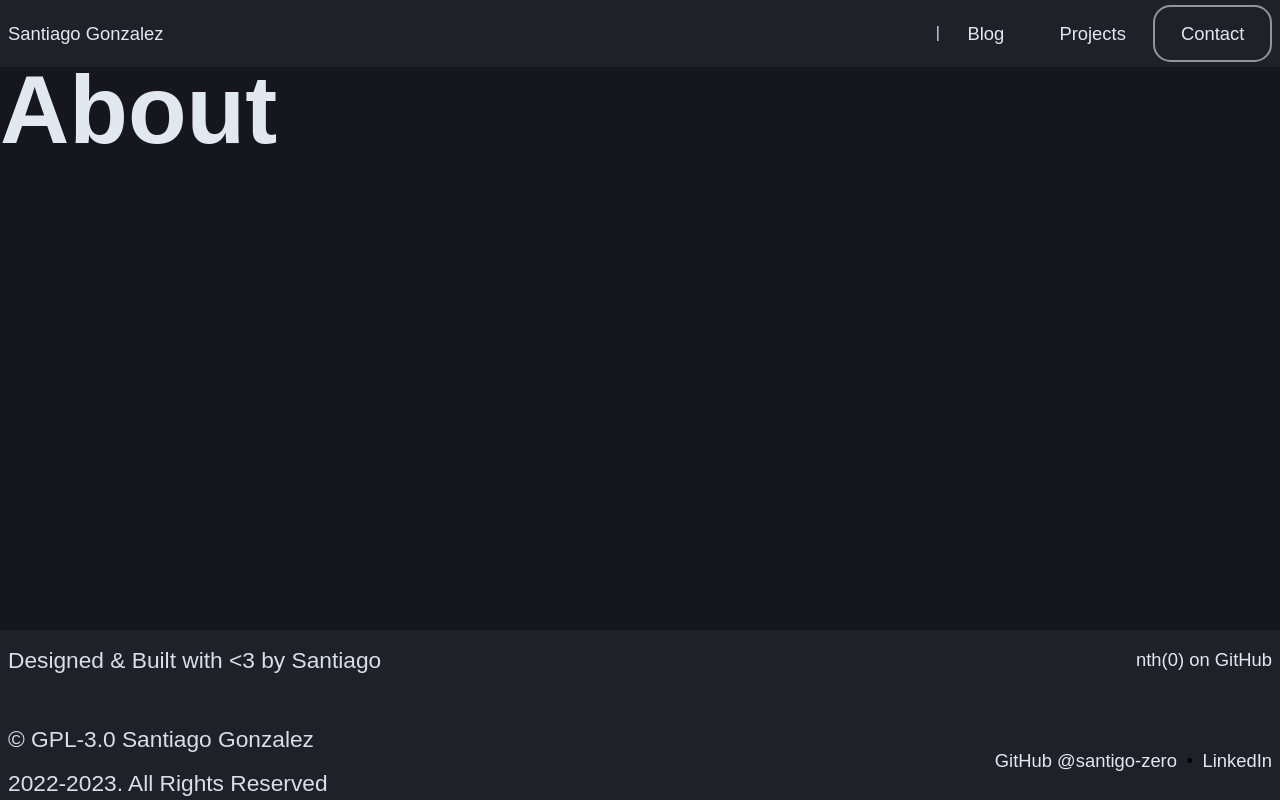
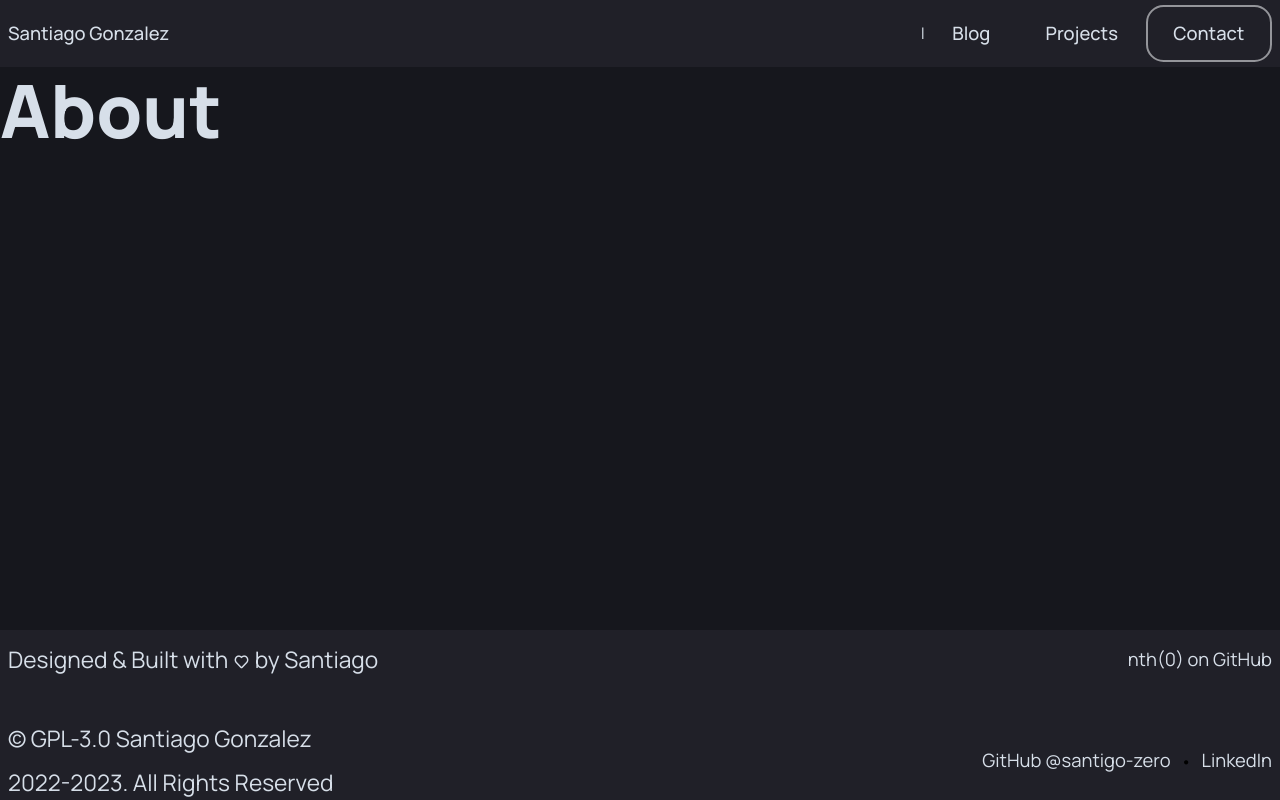
Before and after one commit to santiago-webdev/portfolio-and-blog, a SvelteKit app: page /about in a window 1280 px wide. Built offline with nearby package versions, Linux system fonts and the light colour scheme.

Commit message:
Uppercase font in `Hero`

```diff
--- a/src/lib/components/landing/Hero.svelte
+++ b/src/lib/components/landing/Hero.svelte
@@ -7,11 +7,7 @@
 
 <section class="wider">
   <div class="hero">
-    <h1>
-      Building websites <span>&&</span>
-      clean
-      interfaces
-    </h1>
+    <h1>Building websites <span>&&</span> clean interfaces</h1>
   </div>
   <div class="content">
     <p>
@@ -26,25 +22,23 @@
   section {
     display: grid;
     grid-template-columns: repeat(auto-fit, minmax(min(20rem, 100%), 1fr));
-    /* grid-template-columns: 1fr 1fr; */
     gap: 1rem;
     margin-inline: auto;
-    /* width: 100%; */
-    /* height: 100%; */
   }
 
   .hero {
     text-align: left;
   }
 
-  /* h1 { */
-  /*   text-transform: uppercase; */
-  /* } */
+  h1 {
+    font-size: clamp(3rem, 8vw, 8.1rem);
+    line-height: calc(1.5 * clamp(2.3rem, 8vw, 5rem));
+    text-transform: uppercase;
+  }
 
-  /* p { */
-  /*   max-width: 40ch; */
-  /*   margin-inline: auto; */
-  /* } */
+  p {
+    margin-inline: auto;
+  }
 
   .content {
     display: grid;
--- a/src/lib/styles/typography.css
+++ b/src/lib/styles/typography.css
@@ -1,19 +1,17 @@
 html {
-  font-family: 'Basier Circle', sans-serif;
+  font-family: 'Manrope', sans-serif;
 }
 
 h1 {
   color: var(--clr-title);
   font-weight: 800;
   font-variation-settings: 'wght' 800;
-  /* font-size: clamp(2.6rem, 8vw, 4.6rem); */
-  /* line-height: calc(1.5 * clamp(2.3rem, 8vw, 3.6rem)); */
-  font-size: clamp(3.7rem, 8vw, 6rem);
+  font-size: clamp(2.6rem, 8vw, 4.6rem);
   line-height: calc(1.5 * clamp(2.3rem, 8vw, 3.6rem));
 }
 
 h1 span {
-  font-weight: 200;
+  font-weight: 400;
 }
 
 h2 {
--- a/static/global.css
+++ b/static/global.css
@@ -1,16 +1,10 @@
-
+@import 'fonts/Basier/font-face.css';
+@import 'fonts/Basier-Mono/font-face.css';
 
 :root {
-  --ff--header: 'PT Sans', system-ui, -apple-system, BlinkMacSystemFont,
-    'Segoe UI', Roboto, Helvetica, Arial, sans-serif, 'Apple Color Emoji',
-    'Segoe UI Emoji', 'Segoe UI Symbol', sans-serif;
-  --ff--header-narrow: 'PT Sans Narrow', system-ui, -apple-system,
-    BlinkMacSystemFont, 'Segoe UI', Roboto, Helvetica, Arial, sans-serif,
-    'Apple Color Emoji', 'Segoe UI Emoji', 'Segoe UI Symbol', sans-serif;
-  --ff--dflt: 'Basier Circle', system-ui, -apple-system, BlinkMacSystemFont,
+  --ff--dflt: 'Manrope', system-ui, -apple-system, BlinkMacSystemFont,
     'Segoe UI', Roboto, Helvetica, Arial, sans-serif, 'Apple Color Emoji',
     'Segoe UI Emoji', 'Segoe UI Symbol';
-  --ff--gem: 'Uncut Sans', sans-serif;
 
   --wide: 58rem;
   --gap: 0.66rem;
@@ -132,7 +126,7 @@ html {
 }
 
 [data-theme='dark'] {
-  --clr-title: var(--clr-slate-200);
+  --clr-title: var(--clr-slate-250);
   --clr-subtitle: var(--clr-slate-200);
   --clr-text: var(--clr-slate-250);
   --clr-text-muted: var(--clr-pale-450);
```
